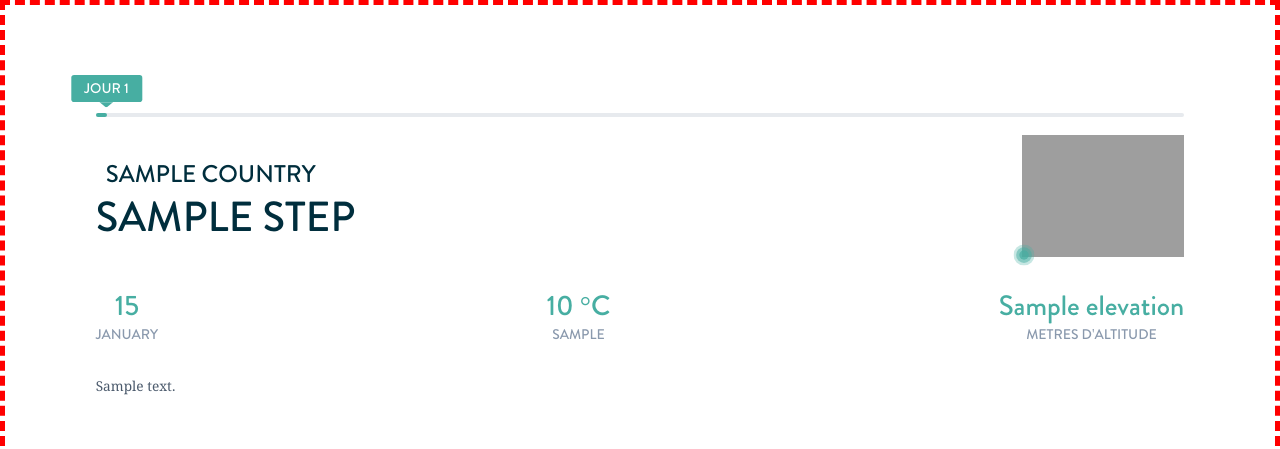
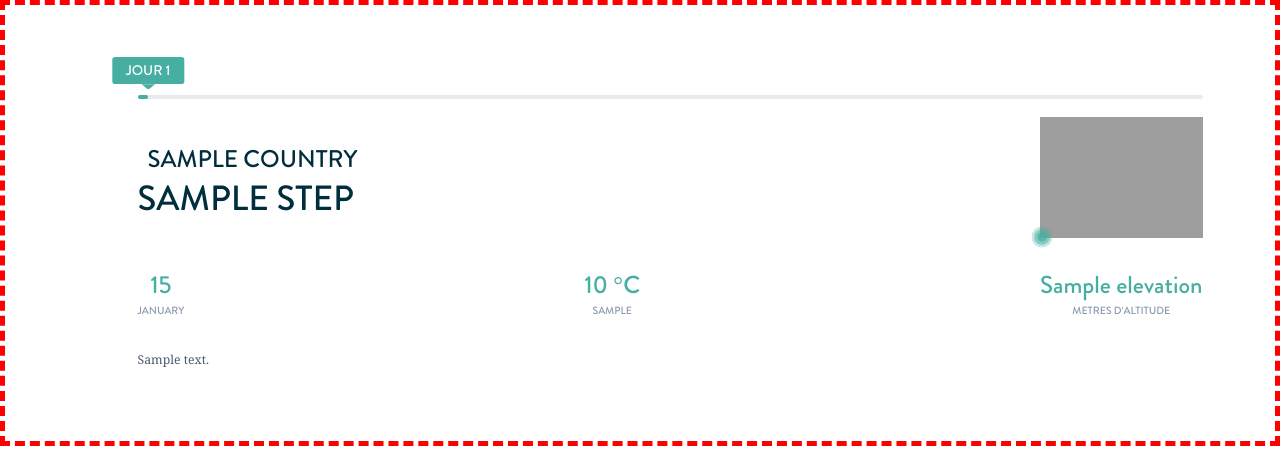
Before and after one commit to corentingiraud/polarsteps-travel-book-creator, a Python web app: template src/templates/index.html in a window 1280 px wide. Shown: the top 449 px of the page. Run offline with Jinja, Linux system fonts and the light colour scheme; the template is opened without the code that fills it: most values are stand-ins (such as "Sample title", 1, 10 or a date in 2020); some libraries are stand-ins or nearby versions; grey boxes are pictures that could not be loaded.

Commit message:
Update README + minor changes

```diff
--- a/assets/style.css
+++ b/assets/style.css
@@ -27,7 +27,7 @@ html, body {
 }
 
 .text-content {
-  padding: calc(202px * var(--full-to-relative));
+  padding: calc(150px * var(--full-to-relative));
 }
 
 .step-with-photo {
@@ -163,9 +163,9 @@ html, body {
   font-family: "BrandonGrotesque";
   font-weight: 500;
   color: var(--dark-1);
-  font-size: calc(120px * var(--full-to-relative));
+  font-size: calc(100px * var(--full-to-relative));
   text-transform: uppercase;
-  line-height: calc(120px * var(--full-to-relative));
+  line-height: calc(100px * var(--full-to-relative));
   hyphens: manual;
   overflow-wrap: break-word;
   text-align: left;
@@ -192,20 +192,20 @@ html, body {
 .step-stat-data {
   margin-bottom: calc(22px * var(--full-to-relative));
   color: var(--theme-color);
-  font-size: calc(80px * var(--full-to-relative));
-  line-height: calc(80px * var(--full-to-relative));
+  font-size: calc(70px * var(--full-to-relative));
+  line-height: calc(70px * var(--full-to-relative));
 }
 
 .step-stat-description {
   text-transform: uppercase;
   color: var(--grey-15);
-  font-size: calc(40px * var(--full-to-relative));
-  line-height: calc(40px * var(--full-to-relative));
+  font-size: calc(30px * var(--full-to-relative));
+  line-height: calc(30px * var(--full-to-relative));
 }
 
 .step-description {
   color: var(--grey-9);
-  font-size: calc(39px * var(--full-to-relative));
+  font-size: calc(35px * var(--full-to-relative));
   margin-top: calc(100px * var(--full-to-relative));
   white-space: pre-wrap;
 }
@@ -269,6 +269,14 @@ html, body {
   margin-bottom: 10px;
 }
 
+.break-after:nth-child(odd) {
+  padding-left: 80px;
+}
+
+.break-after:nth-child(even) {
+  padding-right: 80px;
+}
+
 @media print {
   .break-after {
     border: none;
--- a/src/models/step.py
+++ b/src/models/step.py
@@ -10,7 +10,7 @@ from translations import (
     WEATHER_CONDITION,
 )
 
-DESCRIPTION_MAX_CHAR_FOR_PHOTO_IN_FIRST_PAGE = 1000
+DESCRIPTION_MAX_CHAR_COVER_PHOTO = 800
 
 
 class Step:
@@ -54,7 +54,7 @@ class Step:
     def should_use_cover_photo(self) -> bool:
         return (
             not self.description
-            or len(self.description) < DESCRIPTION_MAX_CHAR_FOR_PHOTO_IN_FIRST_PAGE
+            or len(self.description) < DESCRIPTION_MAX_CHAR_COVER_PHOTO
         )
 
     def compute_default_photos_by_pages(self):
```
Also changed, not shown: README.md.
